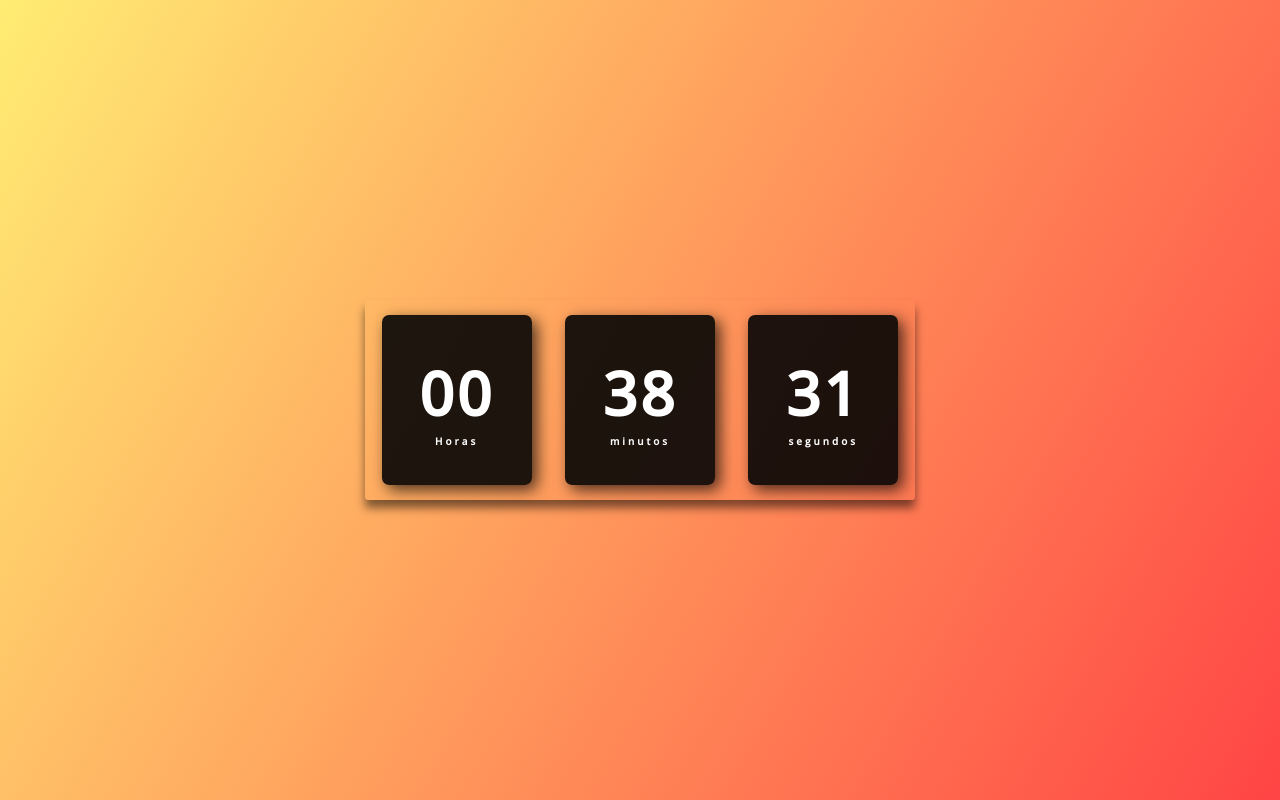
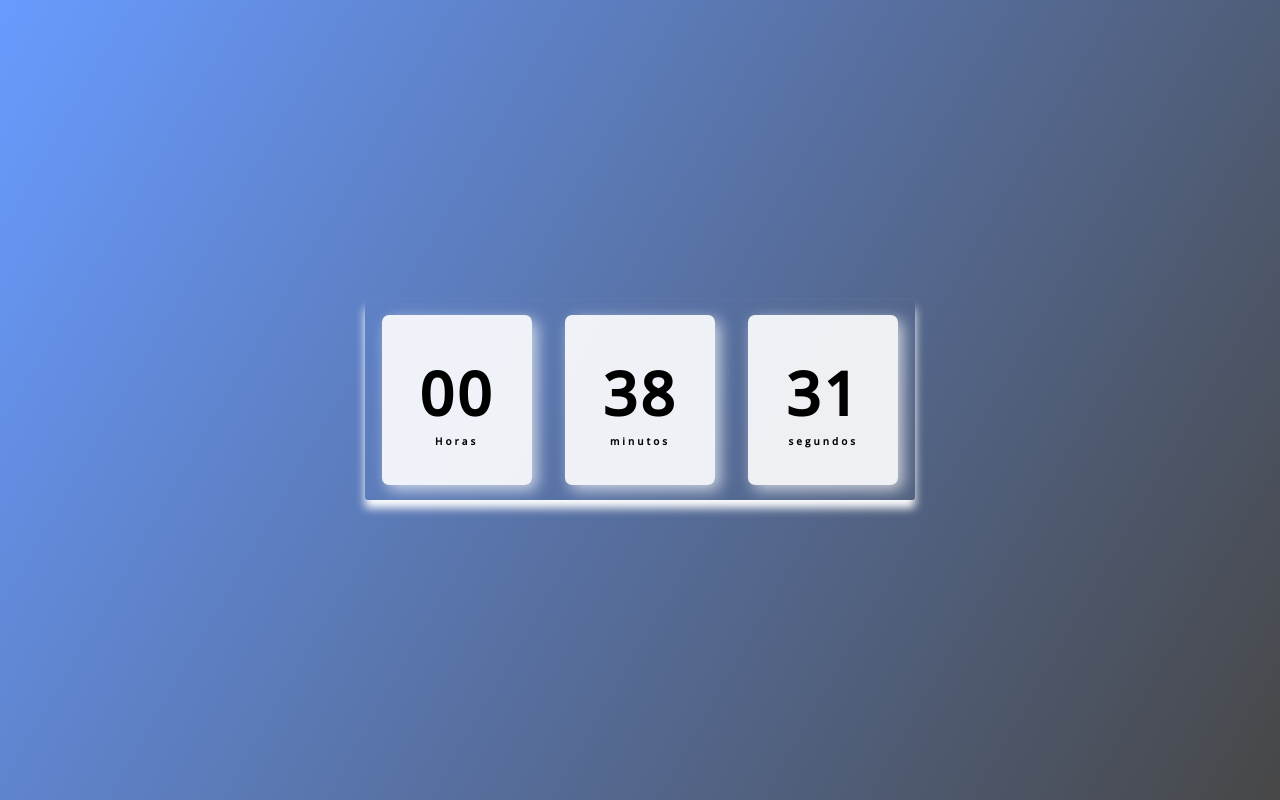
Before and after one commit to BrayanNeuwald/relogio, a plain HTML site: page index.html in a window 1280 px wide. Drawn offline with nearby package versions, Linux system fonts and the light colour scheme.

Commit message:
Adicionados arquivos ao projeto

```diff
--- a/assets/css/style.css
+++ b/assets/css/style.css
@@ -12,7 +12,7 @@ body {
     align-items: center;
     justify-content: center;
     height: 100vh;
-    background: linear-gradient(120deg, #ffe53db8, #ff2525da);
+    background: linear-gradient(120deg, #2e74ffb8, #000000b8);
 }
 
 .relogio {
@@ -23,7 +23,7 @@ body {
     width: 550px;
     background: transparent;
     border-radius: 3px;
-    box-shadow: 0px 8px 10px rgba(0, 0, 0, .5);
+    box-shadow: 0px 8px 10px rgb(255, 255, 255);
 
 }
 
@@ -34,9 +34,9 @@ body {
     flex-direction: column;
     align-items: center;
     justify-content: center;
-    color: #fff;
-    background: rgba(5, 5, 5, 0.9);
-    box-shadow: 5px 5px 15px rgba(0, 0, 0, .7);
+    color: #000000;
+    background: rgba(255, 255, 255, 0.9);
+    box-shadow: 5px 5px 15px rgba(255, 255, 255, 0.7);
     border-radius: 7px;
     letter-spacing: 3px;
 }
```
